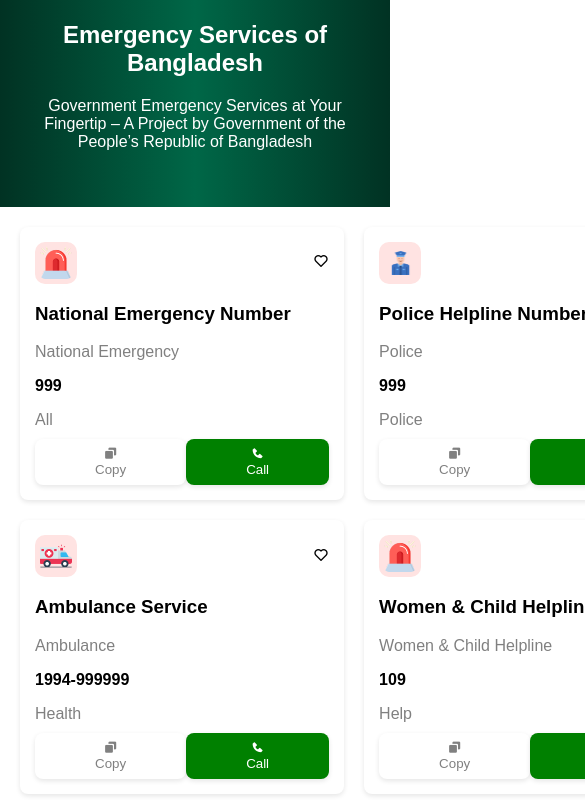
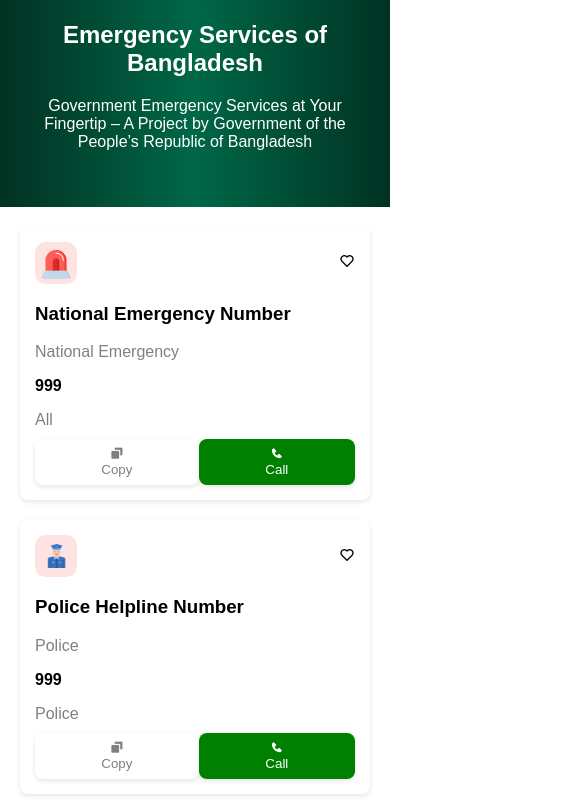
Before and after one commit to bidhan31/B12-A5-Emergency-Hotline-main, a plain HTML site: page index.html in a window 390 px wide. Shown: the part 243-1054 px from the top of the page, 585 px wide, since content can reach past the window. Drawn offline with nearby package versions, Linux system fonts and the light colour scheme.

Commit message:
responsive complete

```diff
--- a/script.js
+++ b/script.js
@@ -30,7 +30,7 @@ document.querySelectorAll('.call-btn').forEach(button => {
     li.innerHTML =
       `<div style= "display: flex; justify-content: space-between;">
     <div>
-       <strong>${serviceName}</strong> <br> ${serviceNumber}
+       <strong>${serviceName}</strong> <br> <span style="color:gray;">${serviceNumber}</span>
      </div>
      <div>${time}</div>
     </div>`;
--- a/style.css
+++ b/style.css
@@ -192,9 +192,14 @@ body {
 
 
 
-@media (max-width: 768px) {
+@media screen and (max-width: 576px) {
   .main-section {
     flex-direction: column;
+  }
+  #card-section {
+    display: grid;
+    grid-template-columns: repeat(1, 1fr);
+    margin-bottom: 20px;
   }
 
   .history-section {
```
